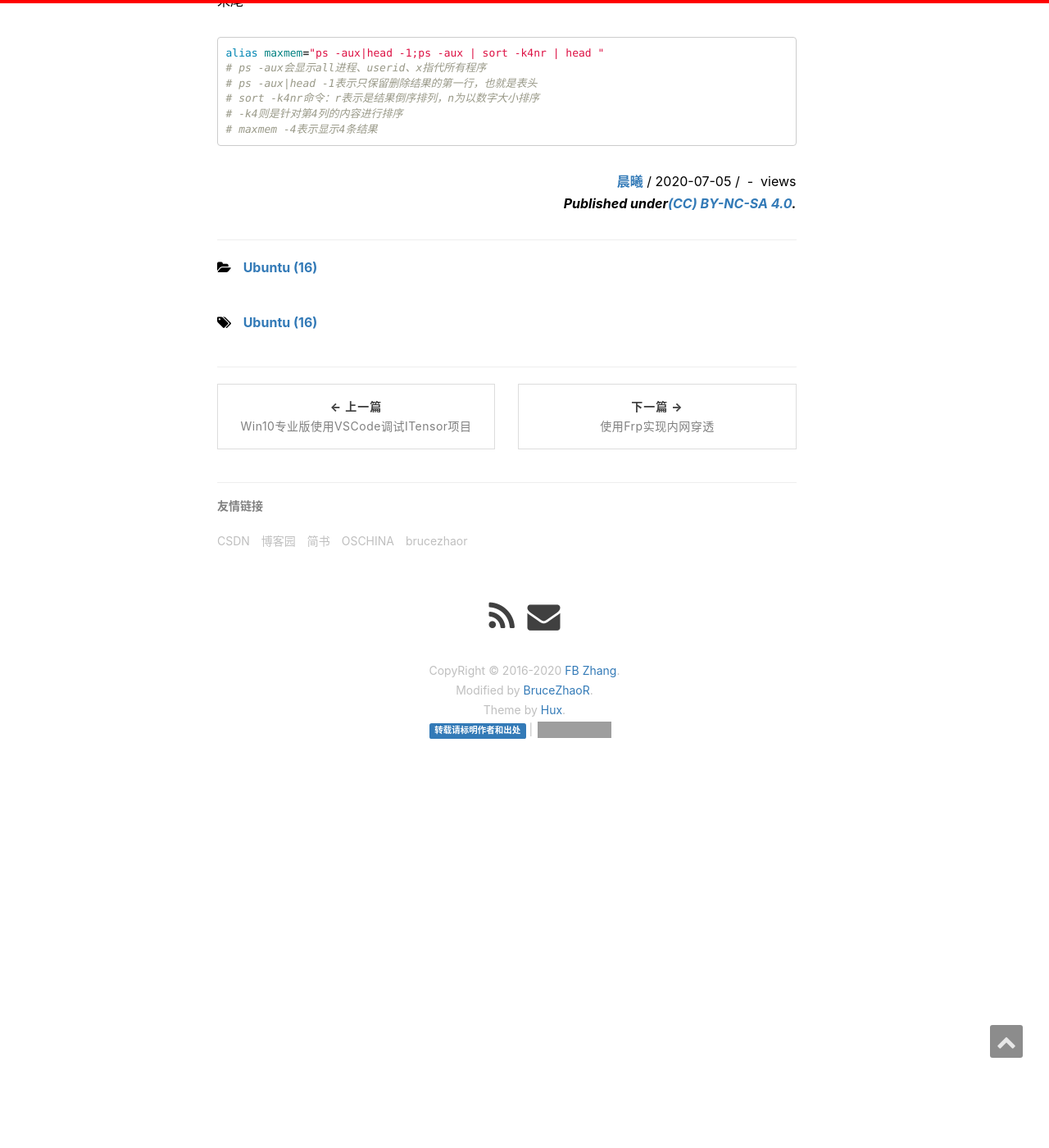
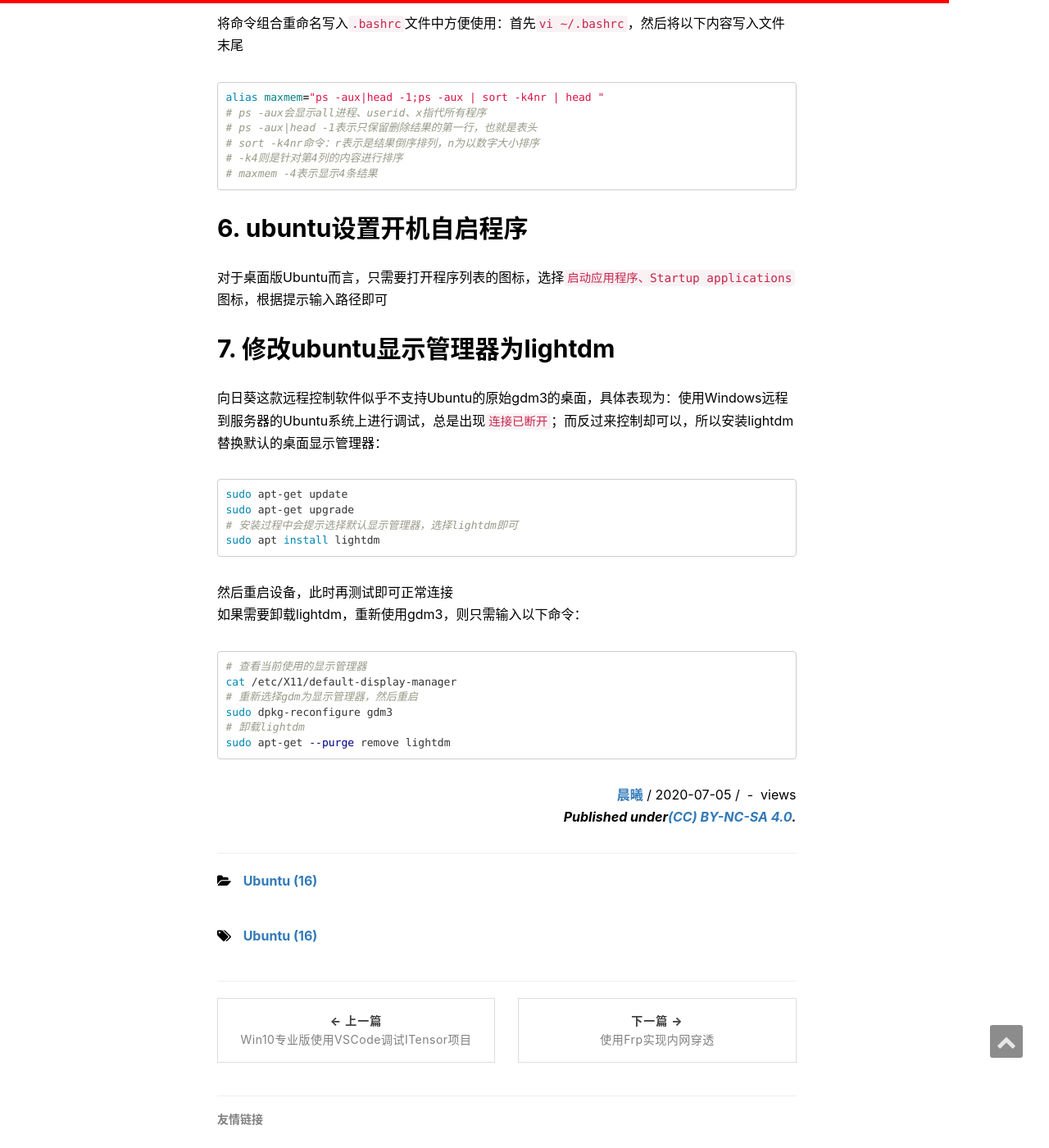
Before and after one commit to zfb132/zfb132.github.com, a Jekyll site: the page built from _posts/2020-07-05-ubuntu_commands.md, in a window 1280 px wide and 1400 px high, scrolled down 6934 px. Shown: the whole window at 82% size. Built offline with Jekyll 4.4.1, drawn with Linux system fonts in a browser that asks for light colours; nearby versions of some CDN libraries; comment, search, counter and statistics services are not loaded; some of the changed text lies outside the part shown; grey boxes are pictures that could not be loaded.

Commit message:
ubuntu桌面版更换显示管理器

````diff
--- a/_posts/2020-07-05-ubuntu_commands.md
+++ b/_posts/2020-07-05-ubuntu_commands.md
@@ -205,3 +205,23 @@ alias maxmem="ps -aux|head -1;ps -aux | sort -k4nr | head "
 # -k4则是针对第4列的内容进行排序
 # maxmem -4表示显示4条结果
 ```
+## 6. ubuntu设置开机自启程序
+对于桌面版Ubuntu而言，只需要打开程序列表的图标，选择`启动应用程序、Startup applications`图标，根据提示输入路径即可
+## 7. 修改ubuntu显示管理器为lightdm
+向日葵这款远程控制软件似乎不支持Ubuntu的原始gdm3的桌面，具体表现为：使用Windows远程到服务器的Ubuntu系统上进行调试，总是出现`连接已断开`；而反过来控制却可以，所以安装lightdm替换默认的桌面显示管理器：
+```bash
+sudo apt-get update
+sudo apt-get upgrade
+# 安装过程中会提示选择默认显示管理器，选择lightdm即可
+sudo apt install lightdm
+```
+然后重启设备，此时再测试即可正常连接
+如果需要卸载lightdm，重新使用gdm3，则只需输入以下命令：
+```bash
+# 查看当前使用的显示管理器
+cat /etc/X11/default-display-manager
+# 重新选择gdm为显示管理器，然后重启
+sudo dpkg-reconfigure gdm3
+# 卸载lightdm
+sudo apt-get --purge remove lightdm
+```
````
